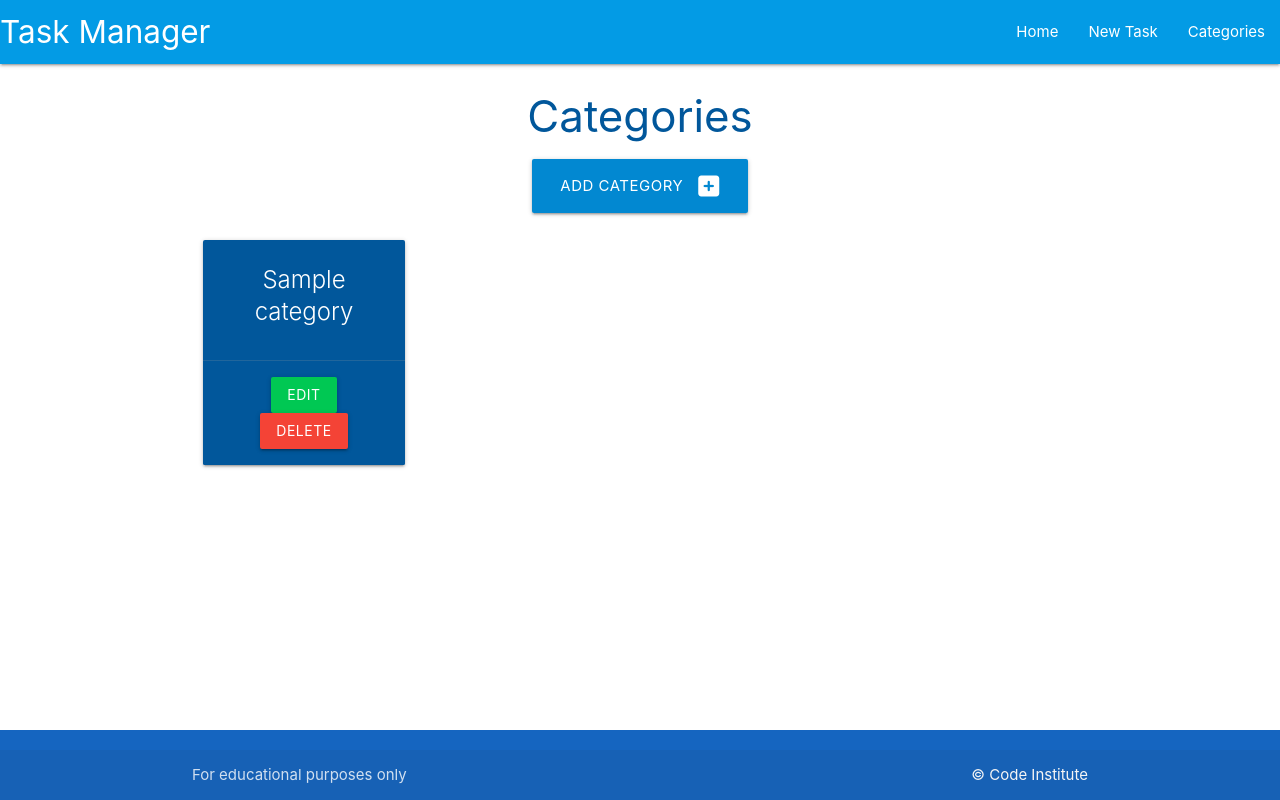
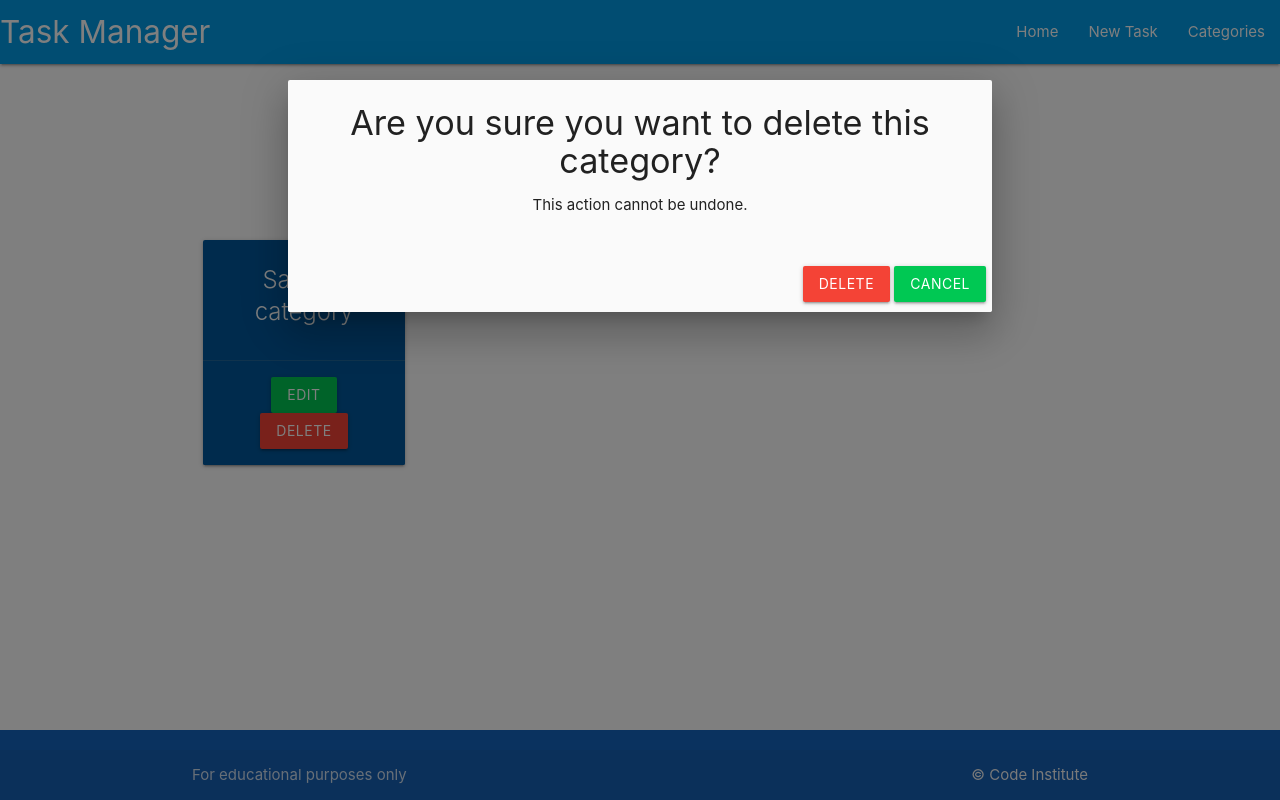
Before and after one commit to ViktorMathe/task-manager-sql, a Flask app: page /categories in a window 1280 px wide, after a click on "DELETE". Run offline with Flask 2, Linux system fonts and the light colour scheme; tables that the repository leaves empty hold one stand-in row (values such as "Sample post").

Commit message:
Fix the modal for the delete category

```diff
--- a/taskmanager/routes.py
+++ b/taskmanager/routes.py
@@ -34,9 +34,11 @@ def edit_category(category_id):
     return render_template("edit_category.html", category=category)
 
 
-@app.route("/delete_category/<int:category_id>")
+@app.route("/delete_category/<int:category_id>", methods=["POST"])
 def delete_category(category_id):
-    category = Category.query.get_or_404(loop.index)
-    db.session.delete(category)
-    db.session.commit()
-    return redirect(url_for("categories"))
+    category = Category.query.get_or_404(category_id)
+    if request.method == "POST":
+    	db.session.delete(category)
+    	db.session.commit()
+    	return redirect(url_for("categories"))
+    return redirect("categories.html")
--- a/taskmanager/static/js/script.js
+++ b/taskmanager/static/js/script.js
@@ -2,3 +2,8 @@ document.addEventListener('DOMContentLoaded', function() {
     let sidenav = document.querySelectorAll('.sidenav');
     M.Sidenav.init(sidenav);
   });
+
+  document.addEventListener('DOMContentLoaded', function() {
+    let modal = document.querySelectorAll('.modal');
+    M.Modal.init(modal);
+  });
--- a/taskmanager/templates/categories.html
+++ b/taskmanager/templates/categories.html
@@ -20,17 +20,19 @@
             </div>
             <div class="card-action">
                 <a href="{{ url_for('edit_category', category_id=category.id) }}" class="btn green accent-4">Edit</a>
-                <a href="#modal-{{ category.id }}" class="btn red">Delete</a>
+                <a href="#modal-{{ category.id }}" class="btn red modal-trigger">Delete</a>
 
                 <!-- Modal -->
                 <div id="modal-{{ category.id }}" class="modal">
                     <div class="modal-content">
-                        <h4>Are you sure you want to delete this Category?</h4>
+                        <h4>Are you sure you want to delete this category?</h4>
                         <p>This action cannot be undone.</p>
                     </div>
                     <div class="modal-footer">
-                        <a href="{{ url_for('delete_category', category_id=category.id) }}" class="btn red">Delete</a>
-                        <a href="modal-close" class="btn green accent-4">Cancel</a>
+                        <form action="{{ url_for('delete_category', category_id=category.id) }}" method="POST">
+                            <button type="submit" class="btn red">Delete</button>
+                        <a href="{{ url_for('categories') }}" class="btn green accent-4" data-dismiss="modal">Cancel</a>
+                        </form>
                     </div>
                 </div>
             </div>
```
